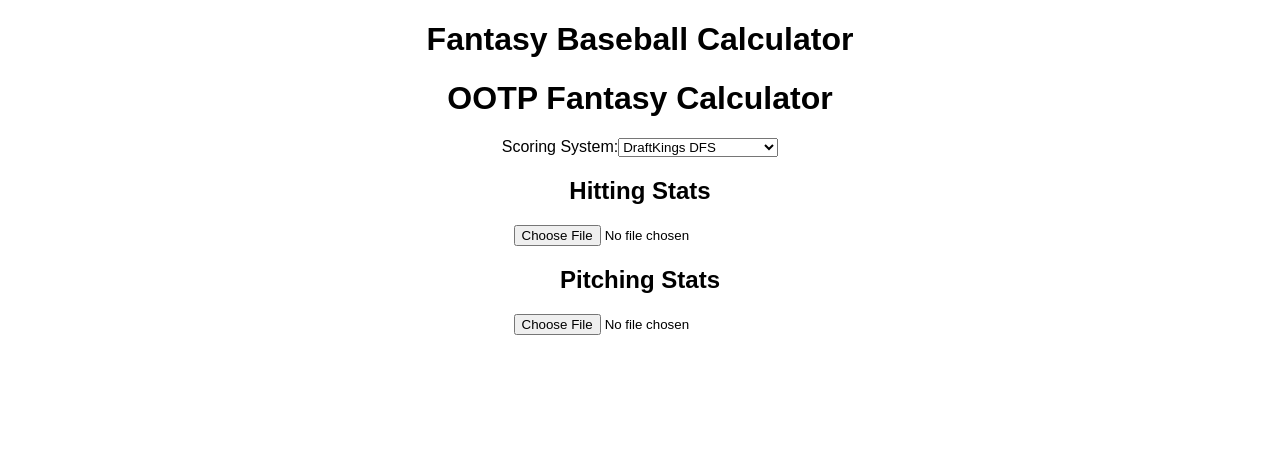
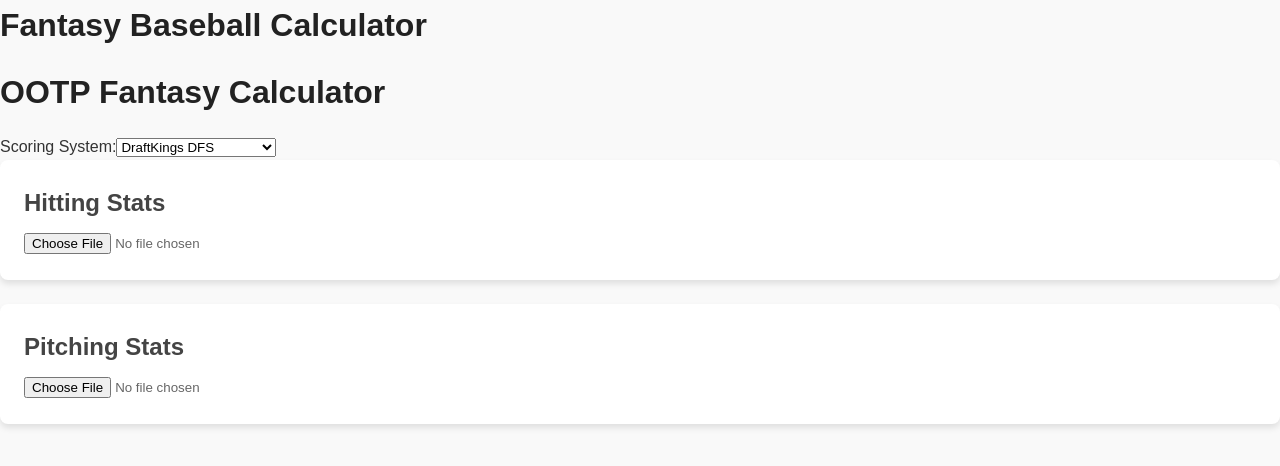
Before and after one commit to quarterback/SimBaseballCalc, a React (Create React App) app: page / in a window 1280 px wide. Shown: the top 466 px of the page. Built offline with nearby package versions, Linux system fonts and the light colour scheme.

Commit message:
Update index.css

```diff
--- a/src/index.css
+++ b/src/index.css
@@ -1,8 +1,128 @@
-body {
+/* Global Reset */
+* {
   margin: 0;
-  font-family: Arial, sans-serif;
+  padding: 0;
+  box-sizing: border-box;
 }
 
-.App {
-  text-align: center;
+body {
+  font-family: Arial, sans-serif; /* Or a more modern font like 'Roboto' */
+  background-color: #f9f9f9; /* Light background for readability */
+  color: #333; /* High contrast text */
+  line-height: 1.6;
+  margin: 0;
+  padding: 0;
 }
+
+h1, h2, h3 {
+  font-weight: bold;
+  margin-bottom: 1rem;
+  color: #222;
+}
+
+p {
+  margin-bottom: 1rem;
+}
+
+a {
+  color: #0066cc;
+  text-decoration: none;
+}
+
+a:hover {
+  text-decoration: underline;
+}
+
+/* Utility Classes */
+.container {
+  width: 90%;
+  max-width: 1200px;
+  margin: 0 auto;
+  padding: 1rem;
+}
+
+.card {
+  background-color: #fff;
+  border-radius: 8px;
+  box-shadow: 0 4px 6px rgba(0, 0, 0, 0.1);
+  margin-bottom: 1.5rem;
+  padding: 1.5rem;
+}
+
+.card-header {
+  font-size: 1.25rem;
+  font-weight: bold;
+  margin-bottom: 0.5rem;
+}
+
+.card-title {
+  font-size: 1.5rem;
+  margin-bottom: 0.5rem;
+  color: #444;
+}
+
+.card-content {
+  font-size: 1rem;
+  color: #666;
+}
+
+button {
+  display: inline-block;
+  background-color: #0066cc;
+  color: #fff;
+  border: none;
+  padding: 0.75rem 1.5rem;
+  border-radius: 4px;
+  font-size: 1rem;
+  cursor: pointer;
+  transition: background-color 0.3s ease;
+}
+
+button:hover {
+  background-color: #005bb5;
+}
+
+/* Table Styles */
+table {
+  width: 100%;
+  border-collapse: collapse;
+  margin: 1rem 0;
+}
+
+thead {
+  background-color: #0066cc;
+  color: #fff;
+}
+
+thead th {
+  padding: 1rem;
+  text-align: left;
+}
+
+tbody tr {
+  border-bottom: 1px solid #ddd;
+}
+
+tbody tr:hover {
+  background-color: #f1f1f1;
+}
+
+tbody td {
+  padding: 0.75rem;
+}
+
+/* Responsive Design */
+@media (max-width: 768px) {
+  .card {
+    padding: 1rem;
+  }
+
+  table {
+    font-size: 0.875rem;
+  }
+
+  button {
+    font-size: 0.875rem;
+    padding: 0.5rem 1rem;
+  }
+}
```
